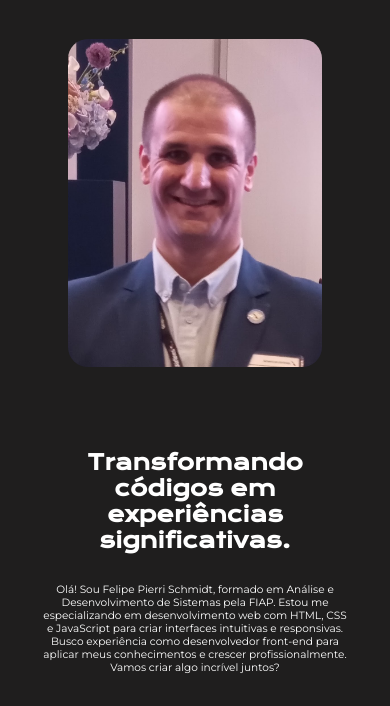
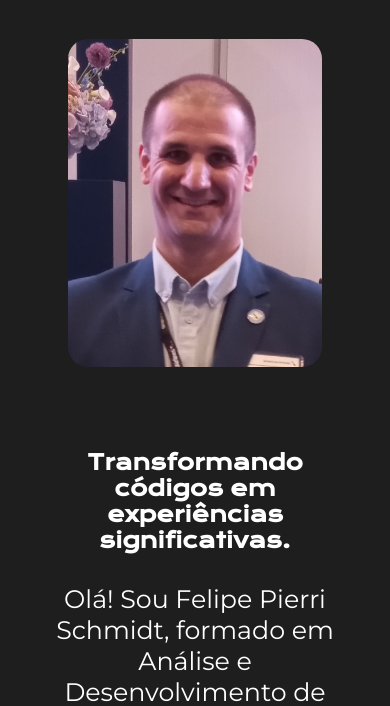
Before and after one commit to Felipe-Schmidt/portifolio, a plain HTML site: page index.html in a window 390 px wide. Shown: the part 198-904 px from the top of the page. Drawn offline with nearby package versions, Linux system fonts and the light colour scheme.

Commit message:
Update style.css
fix: melhor responsividade

```diff
--- a/styles.css/style.css
+++ b/styles.css/style.css
@@ -250,7 +250,7 @@ ul{
         text-align: center;
     }
     .texto{
-        font-size: 1.25vh;
+        font-size: 3vh;
         text-align: center;
     }
     .foto__index{
```
